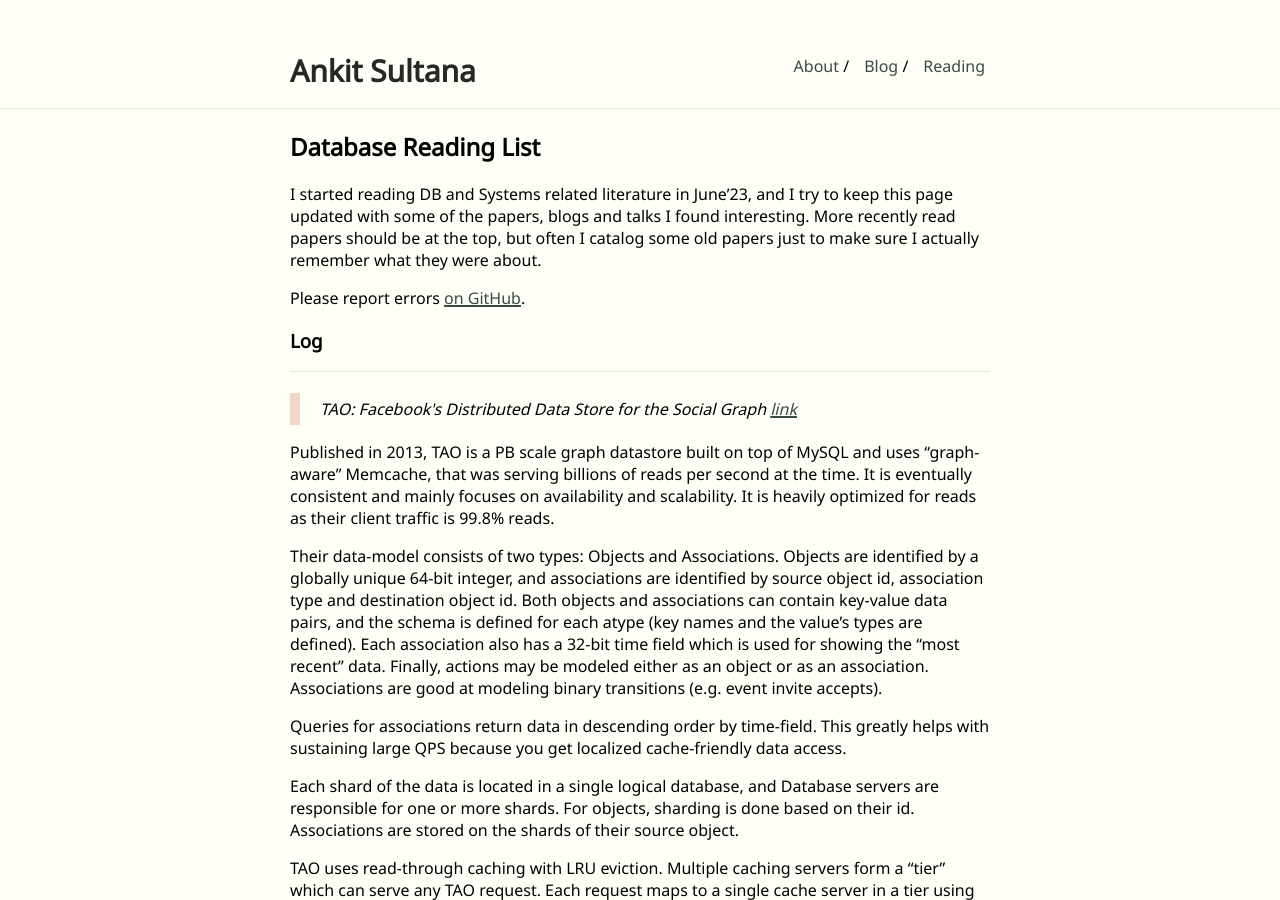
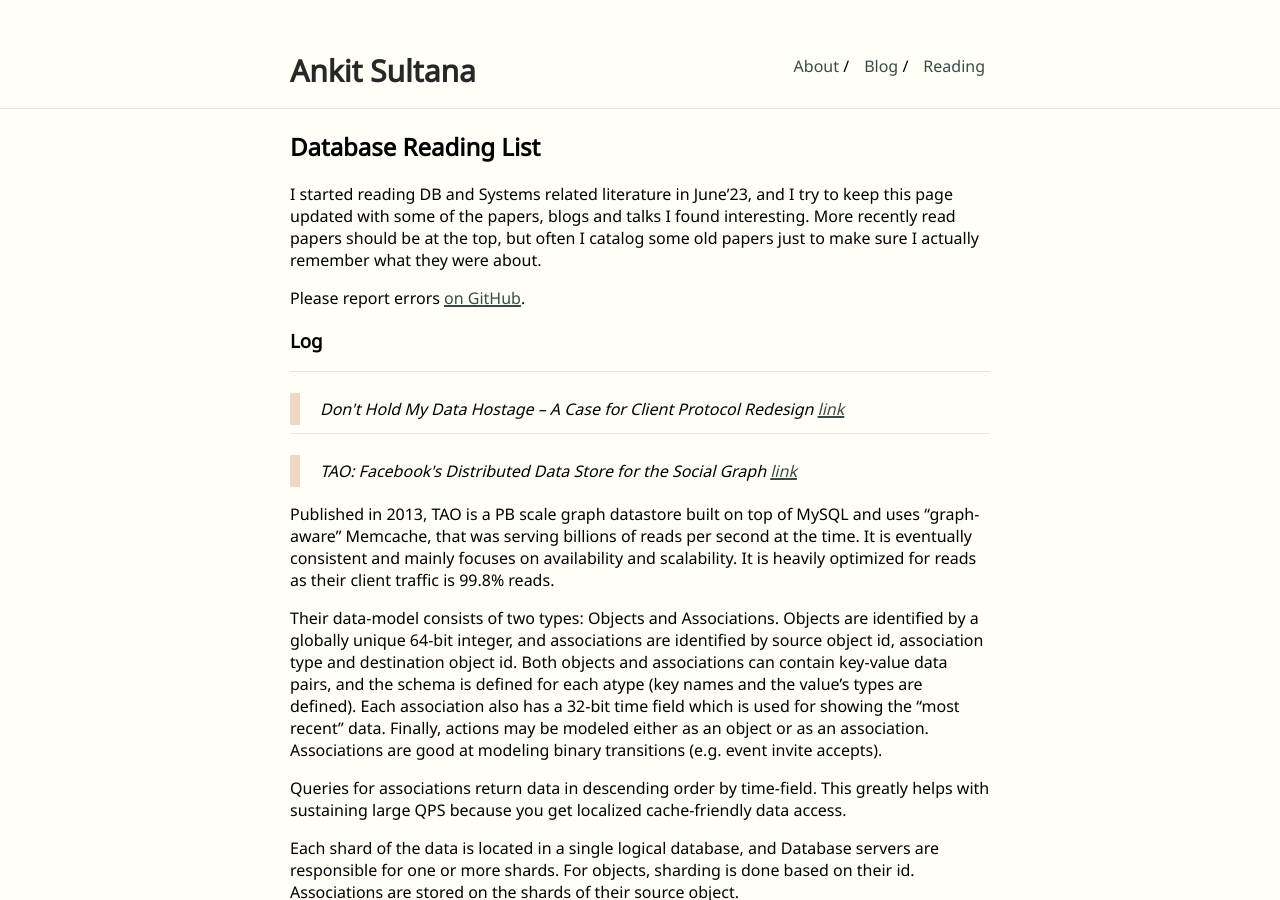
Before and after one commit to ankitsultana/ankitsultana.github.io, a Jekyll site: the page built from _posts/2023-09-19-reading-list.md, in a window 1280 px wide and 900 px high. Built offline with Jekyll 4.4.1, drawn with Linux system fonts in a browser that asks for light colours.

Commit message:
Update 2023-09-19-reading-list.md

```diff
--- a/_posts/2023-09-19-reading-list.md
+++ b/_posts/2023-09-19-reading-list.md
@@ -16,6 +16,15 @@ remember what they were about.
 Please report errors [on GitHub](https://github.com/ankitsultana/ankitsultana.github.io).
 
 ### Log
+
+---
+
+<div class="paper-desc">
+Don't Hold My Data Hostage – A Case for Client Protocol Redesign
+ <a href="https://www.vldb.org/pvldb/vol10/p1022-muehleisen.pdf">link</a>
+</div>
+
+
 
 ---
 
```
